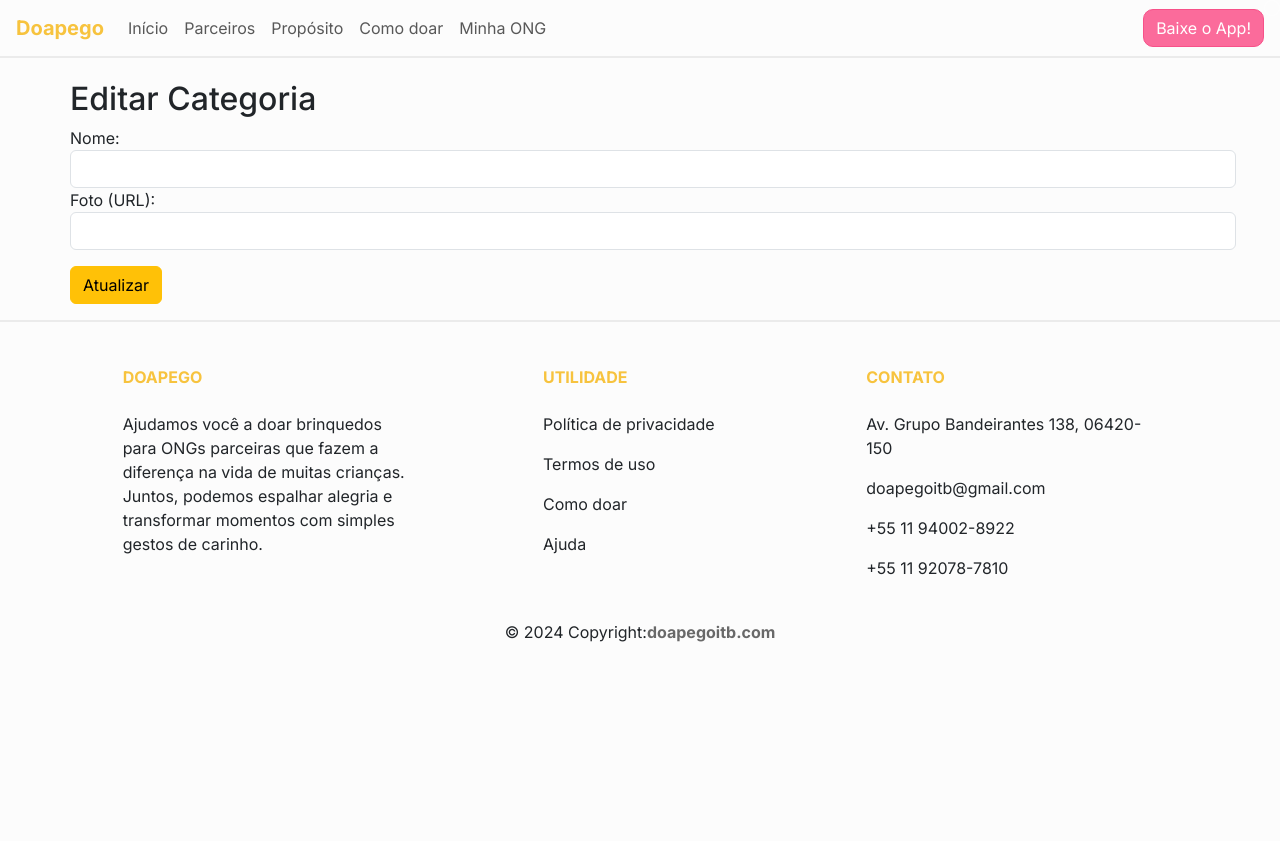
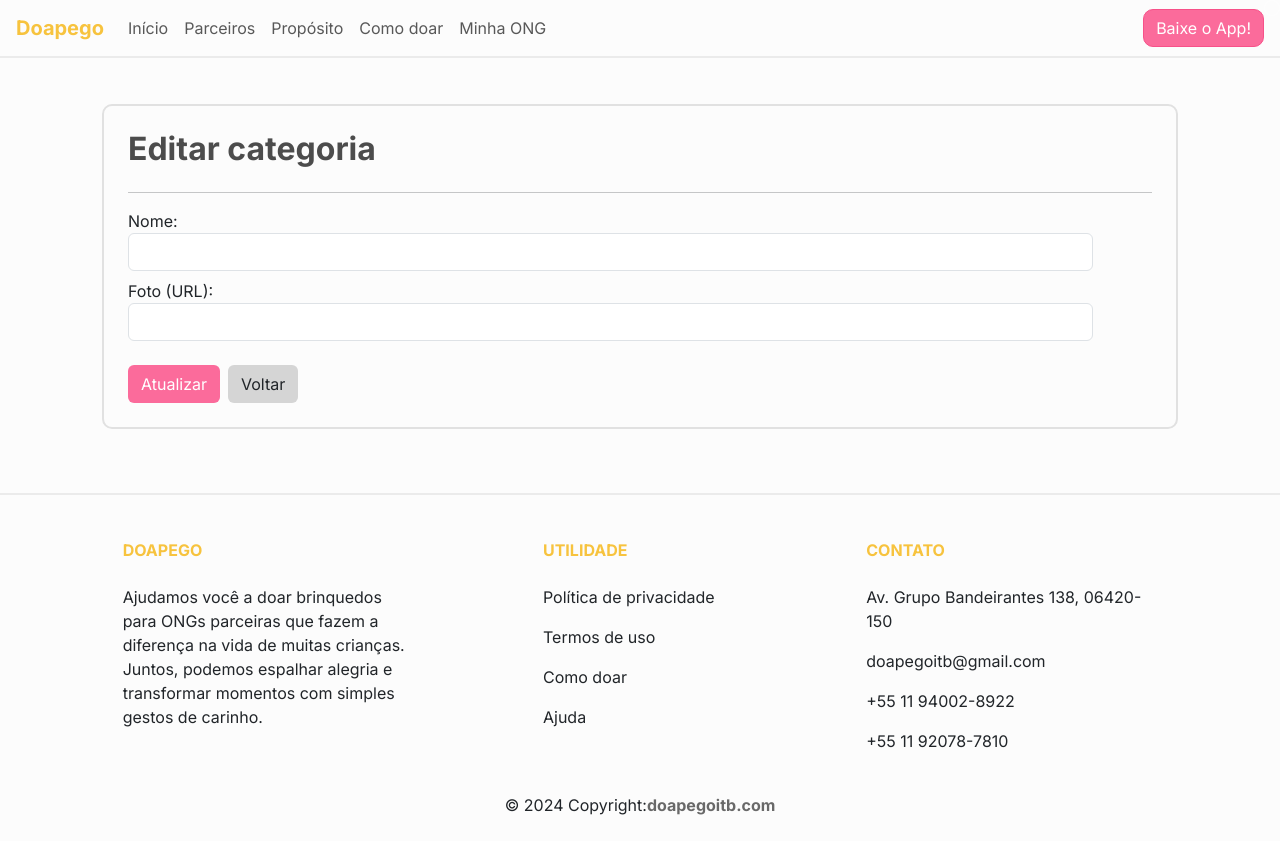
Before and after one commit to Camilazinha/doapego_tcc, a React (Create React App) app in the folder doapego-react/: page /categorias/editar/1 in a window 1280 px wide. Before the commit the page ends 800 px from the top, so only its background shows below. Built offline with nearby package versions, Linux system fonts and the light colour scheme; no server answers.

Commit message:
EditCategoria

```diff
--- a/doapego-react/src/components/CategoriasViews/CreateCategoria.jsx
+++ b/doapego-react/src/components/CategoriasViews/CreateCategoria.jsx
@@ -28,16 +28,19 @@ const CreateCategoria = () => {
       <hr />
 
       <form onSubmit={handleSubmit}>
-        <div className="form-group col-6 mb-2">
+
+        <div className="form-group col-10 col-md-11 mb-2">
           <label>Nome:</label>
           <input
             type="text" className="form-control" value={nome} onChange={(e) => setNome(e.target.value)} required />
         </div>
-        <div className="form-group col-6 mb-2">
+
+        <div className="form-group col-10 col-md-11 mb-2">
           <label>Foto (URL):</label>
           <input type="text" className="form-control" value={foto} onChange={(e) => setFoto(e.target.value)}
           />
         </div>
+
         <div className="form-group">
         <button type="submit" className="btn btn-add mt-3">Criar</button>
         <button className="btn btn-voltar mt-3" onClick={() => navigate('/categorias')}>Voltar</button>
--- a/doapego-react/src/components/CategoriasViews/EditCategoria.jsx
+++ b/doapego-react/src/components/CategoriasViews/EditCategoria.jsx
@@ -1,12 +1,13 @@
 import React, { useEffect, useState } from 'react';
 import axios from 'axios';
-import { useParams } from 'react-router-dom';
+import { useParams, useNavigate } from 'react-router-dom';
 import '../../styles/views.css';
 
 const EditCategoria = () => {
   const { id } = useParams();
   const [nome, setNome] = useState('');
   const [foto, setFoto] = useState('');
+  const navigate = useNavigate();
 
   useEffect(() => {
     const fetchCategoria = async () => {
@@ -26,35 +27,35 @@ const EditCategoria = () => {
     try {
       await axios.put(`http://localhost:8080/categorias-doacao/${id}`, { nome, foto });
       alert('Categoria atualizada com sucesso!');
+      navigate('/categorias');
     } catch (err) {
       console.error('Erro ao atualizar categoria:', err);
+      alert('Erro ao criar categoria. Tente novamente!')
     }
   };
 
   return (
-    <div className="container mt-4">
-      <h2>Editar Categoria</h2>
+    <div className="borda-view container-fluid my-5 p-4">
+      <p className='h2'>Editar categoria</p>
+      <hr />
+
       <form onSubmit={handleSubmit}>
-        <div className="form-group">
+
+        <div className="form-group col-10 col-md-11 mb-2">
           <label>Nome:</label>
           <input
-            type="text"
-            className="form-control"
-            value={nome}
-            onChange={(e) => setNome(e.target.value)}
-            required
-          />
+            type="text" className="form-control" value={nome} onChange={(e) => setNome(e.target.value)}required />
         </div>
-        <div className="form-group">
+
+        <div className="form-group col-10 col-md-11 mb-2">
           <label>Foto (URL):</label>
-          <input
-            type="text"
-            className="form-control"
-            value={foto}
-            onChange={(e) => setFoto(e.target.value)}
-          />
+          <input type="text" className="form-control" value={foto} onChange={(e) => setFoto(e.target.value)} />
         </div>
-        <button type="submit" className="btn btn-warning mt-3">Atualizar</button>
+
+        <div className='form-group'>
+        <button type="submit" className="btn btn-add mt-3">Atualizar</button>
+        <button className="btn btn-voltar mt-3" onClick={() => navigate('/categorias')}>Voltar</button>
+        </div>
       </form>
     </div>
   );
--- a/doapego-react/src/styles/views.css
+++ b/doapego-react/src/styles/views.css
@@ -52,11 +52,11 @@ tr{
 }
 
 .btn-voltar{
-  background-color:#d0d0d0;
+  background-color:#d5d5d5;
 }
 
 .btn-voltar:hover{
-  background-color:#a9a9a9;
+  background-color:#a5a5a5;
 
 }
 
```
